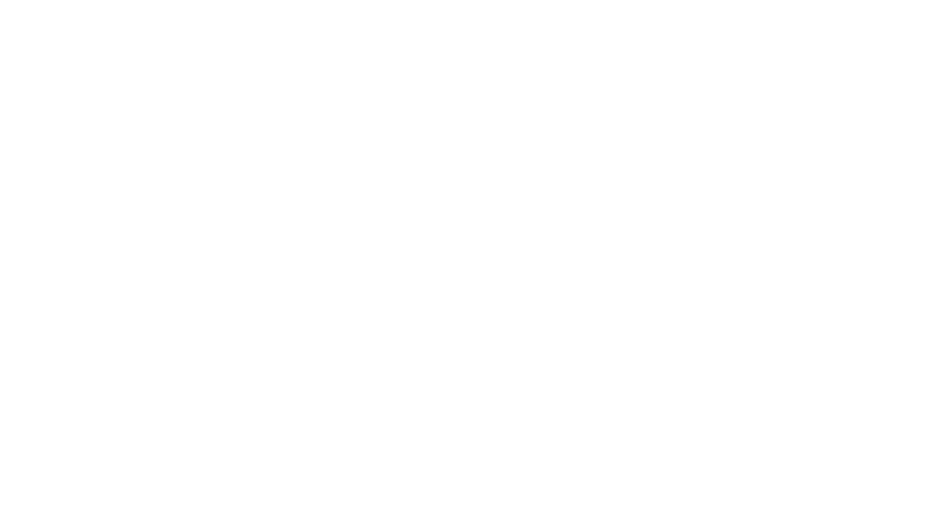
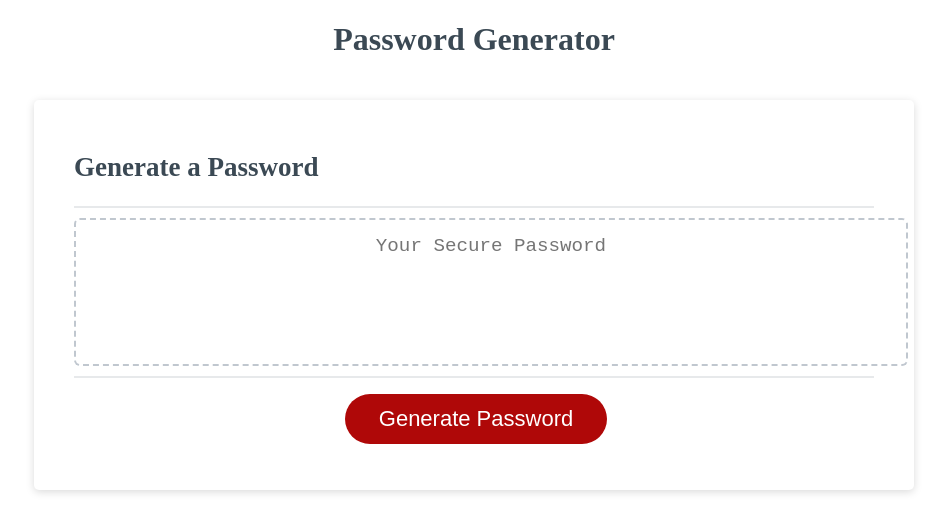
Before and after one commit to banuakman/Password-Generator, a plain HTML site: page index.html in a window 1280 px wide. Shown: the whole page, without its empty margins (166-1113 px from the left). Drawn offline with Linux system fonts and the light colour scheme.

Commit message:
Created sections and divs in html and added styles in css

```diff
--- a/index.html
+++ b/index.html
@@ -7,7 +7,27 @@
     <link rel="stylesheet" href="style.css" />
 </head>
 <body>
-
+    <div class="wrapper">
+        <header>
+          <h1>Password Generator</h1>
+        </header>
+        <section class="card">
+          <div class="card-header">
+            <h2>Generate a Password</h2>
+          </div>
+          <div class="card-body">
+            <textarea
+              readonly
+              id="password"
+              placeholder="Your Secure Password"
+              aria-label="Generated Password"
+            ></textarea>
+          </div>
+          <div class="card-footer">
+            <button id="generate" class="btn">Generate Password</button>
+          </div>
+        </section>
+      </div>
     <script src="script.js"></script>
 </body>
 </html>
--- a/style.css
+++ b/style.css
@@ -0,0 +1,85 @@
+header {
+    text-align: center;
+    padding: 20px;
+    padding-top: 0px;
+    color: hsl(206, 17%, 28%);
+  }
+
+  .card {
+    background-color: hsl(0, 0%, 100%);
+    border-radius: 5px;
+    border-width: 1px;
+    box-shadow: rgba(0, 0, 0, 0.15) 0px 2px 8px 0px;
+    color: hsl(206, 17%, 28%);
+    font-size: 18px;
+    margin: 0 auto;
+    max-width: 800px;
+    padding: 30px 40px;
+  }
+
+  .card-header::after {
+    content: " ";
+    display: block;
+    width: 100%;
+    background: #e7e9eb;
+    height: 2px;
+  }
+
+  .card-body {
+    min-height: 100px;
+  }
+
+  .card-footer {
+    text-align: center;
+  }
+
+  .card-footer::before {
+    content: " ";
+    display: block;
+    width: 100%;
+    background: #e7e9eb;
+    height: 2px;
+  }
+
+  .card-footer::after {
+    content: " ";
+    display: block;
+    clear: both;
+  }
+
+  .btn {
+    border: none;
+    background-color: hsl(360, 91%, 36%);
+    border-radius: 25px;
+    box-shadow: rgba(0, 0, 0, 0.1) 0px 1px 6px 0px rgba(0, 0, 0, 0.2) 0px 1px 1px
+      0px;
+    color: hsl(0, 0%, 100%);
+    display: inline-block;
+    font-size: 22px;
+    line-height: 22px;
+    margin: 16px 16px 16px 20px;
+    padding: 14px 34px;
+    text-align: center;
+    cursor: pointer;
+  }
+
+  #password {
+    -webkit-appearance: none;
+    -moz-appearance: none;
+    appearance: none;
+    border: none;
+    display: block;
+    width: 100%;
+    padding-top: 15px;
+    padding-left: 15px;
+    padding-right: 15px;
+    padding-bottom: 85px;
+    font-size: 1.2rem;
+    text-align: center;
+    margin-top: 10px;
+    margin-bottom: 10px;
+    border: 2px dashed #c0c7cf;
+    border-radius: 6px;
+    resize: none;
+    overflow: hidden;
+  }
```
